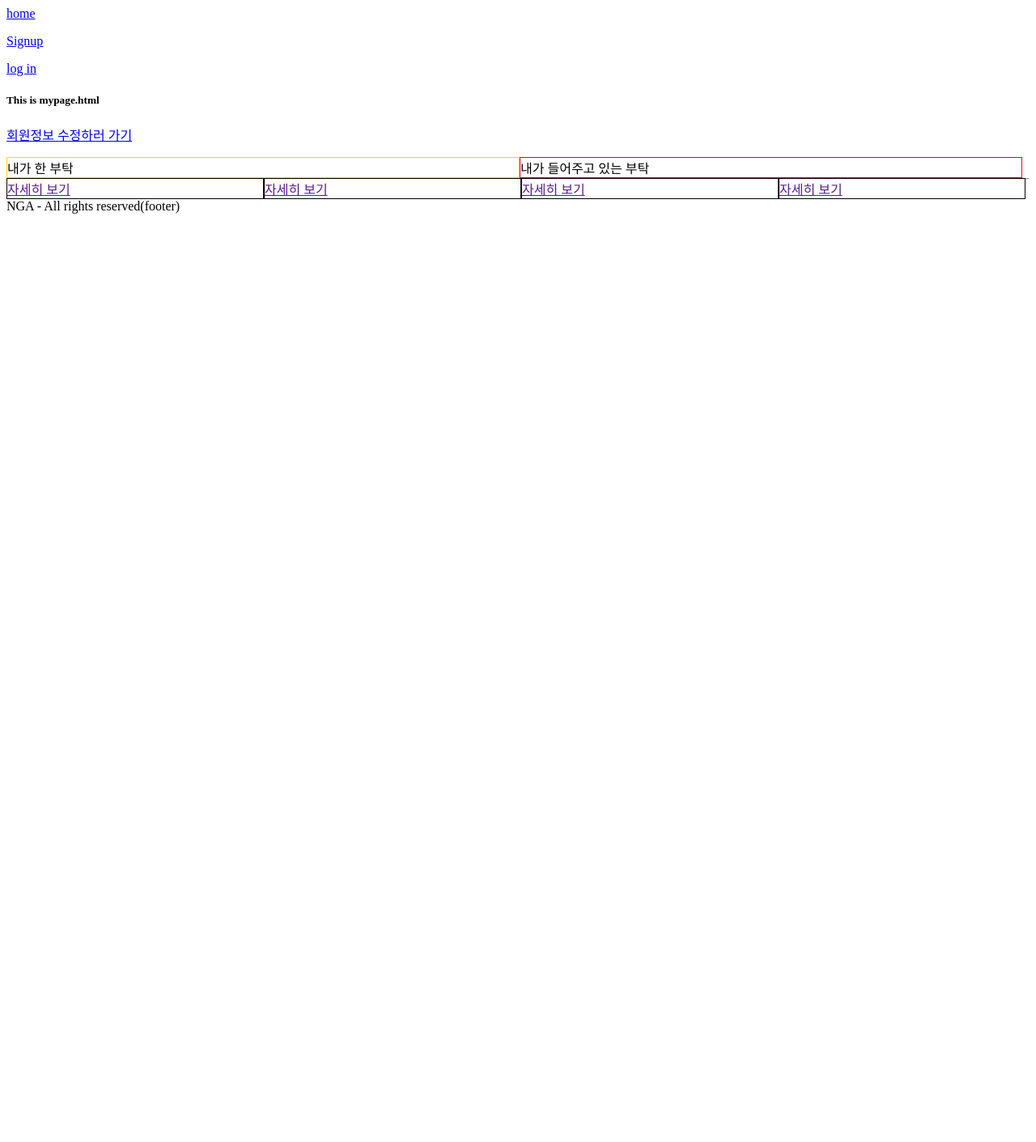
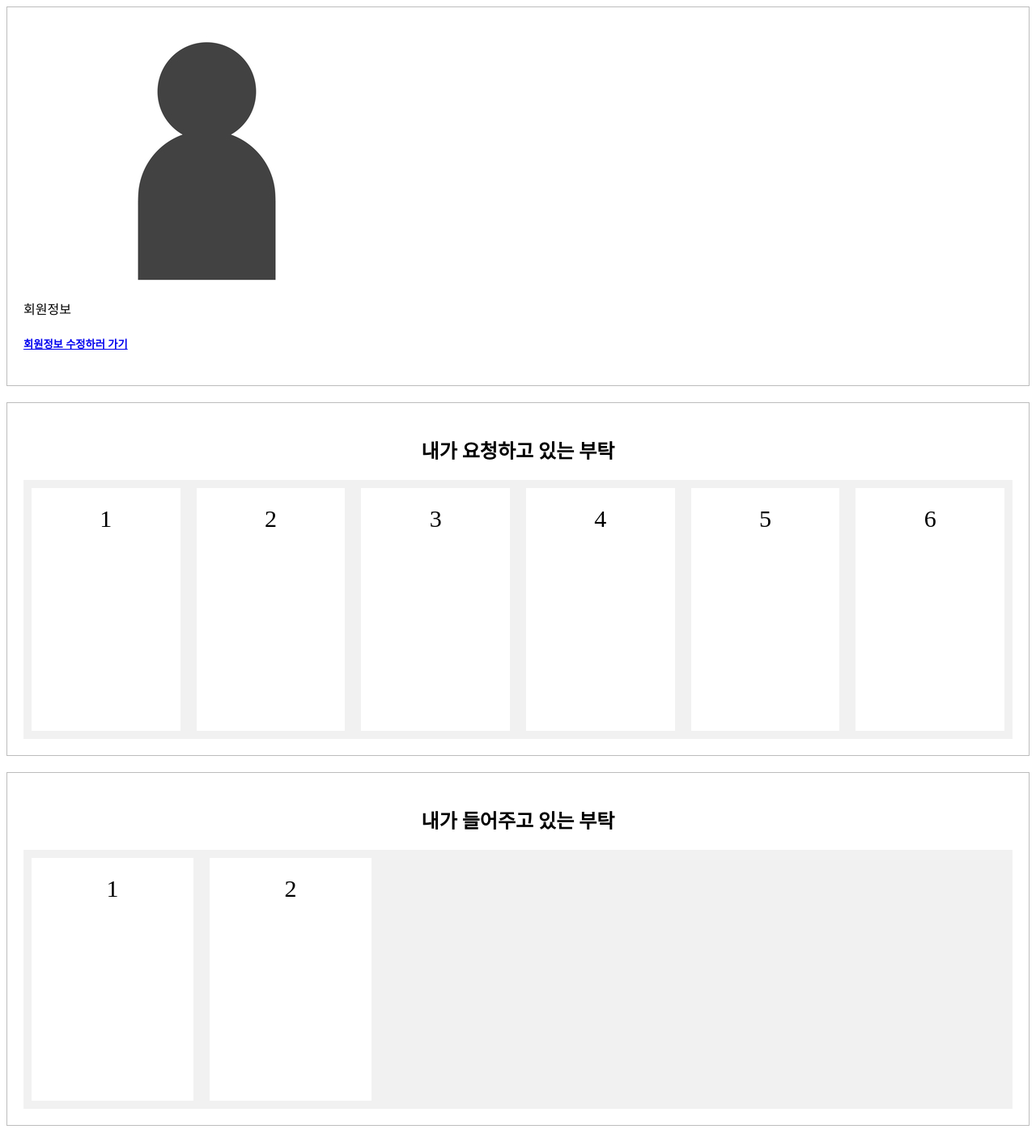
Before and after one commit to nyeok98/NeunGimAe, a Django app: page /mypage/ in a window 1280 px wide. Shown: the whole page at 81% size. Before the commit the page ends 264 px from the top, so only its background shows below. Run offline with Django 3.2, Linux system fonts and the light colour scheme.

Commit message:
new static path

```diff
--- a/NGA/settings.py
+++ b/NGA/settings.py
@@ -125,7 +125,8 @@ USE_TZ = True
 STATIC_URL = '/static/'
 
 STATICFILES_DIRS=[
-    os.path.join(BASE_DIR, "/account/static")
+    os.path.join(BASE_DIR, "/account/static"),
+    os.path.join(BASE_DIR, "/mypage/static")
 ]
 
 STATIC_ROOT = os.path.join(BASE_DIR, 'static')
--- /dev/null
+++ b/mypage/static/css/mypage.css
@@ -0,0 +1,42 @@
+
+<style>
+
+#jb-container {
+  width: 940px;
+  margin: 0px auto;
+  padding: 20px;
+  border: 1px solid #bcbcbc;
+}
+
+#jb-header {
+  padding: 20px;
+  margin-bottom: 20px;
+  border: 1px solid #bcbcbc;
+}
+
+
+#jb-content {
+  padding: 20px;
+  margin-bottom: 20px;
+  border: 1px solid #bcbcbc;
+  text-align: center;
+}
+
+.flex-container {
+    display: flex;
+    align-items: stretch;
+    background-color: #f1f1f1;
+  }
+
+  .flex-container > div {
+    background-color: white;
+    color: black;
+    width: 200px;
+    height: 300px;
+    margin: 10px;
+    text-align: center;
+    line-height: 75px;
+    font-size: 30px;
+  }
+
+</style>
--- a/mypage/templates/mypage.html
+++ b/mypage/templates/mypage.html
@@ -1,39 +1,52 @@
-{% extends 'base.html' %}
+
+{% load static %}
 
 {% block content %}
 
-<h5>This is mypage.html</h5>
+<head>
+    <meta charset="UTF-8">
+    <meta name="viewport" content="width=device-width, initial-scale=1.0">
+    <title>Mypage</title>
+    <link rel="stylesheet" href="{% static 'css/mypage.css' %}">
+</head>
 
-<a href="{% url 'profile_update' %}">회원정보 수정하러 가기</a>
+<body>
 
-<br>
+    <div id="jb-container">
+        <div id="jb-header">
+            <div class="image">
+                <img src="{% static 'img/profile.jpeg' %}">
+            </div>
+            <div>회원정보</div>
+            <h5>
+                <a href="{% url 'profile_update' %}">회원정보 수정하러 가기</a>
+            </h5>
+        </div>
 
-<p>
-<div style="border: 1px solid gold; float: left; width: 50%;">
-    내가 한 부탁
-</div>
+        <div id="jb-content">
+            <h2>내가 요청하고 있는 부탁</h2>
+            <div class="flex-container">
+                <div>1</div>
+                <div>2</div>
+                <div>3</div>
+                <div>4</div>
+                <div>5</div>
+                <div>6</div>
+            </div>
+        </div>
 
-<div style="border: 1px solid red; float: left; width: 49%;">
-    내가 들어주고 있는 부탁
-</div>
-</p>
-
-<P>
-<div style="border: 1px solid ; float: left; width: 25%;">
-    <a href="">자세히 보기</a>
-</div>
-<div style="border: 1px solid ; float: left; width: 25%;">
-    <a href="">자세히 보기</a>
-</div>
-<div style="border: 1px solid ; float: left; width: 25%;">
-    <a href="">자세히 보기</a>
-</div>
-<div style="border: 1px solid ; float: left; width: 24%;">
-    <a href="">자세히 보기</a>
-</div>
-</P>
-
-<br>
+        <div id="jb-content">
+            <h2>내가 들어주고 있는 부탁</h2>
+            <div class="flex-container">
+                <div>1</div>
+                <div>2</div>
+            </div>
+        </div>
 
 
+
+</body>
+
+</html>
+
 {% endblock %}
```
Also changed, not shown: mypage/static/img/profile.jpeg (added).
